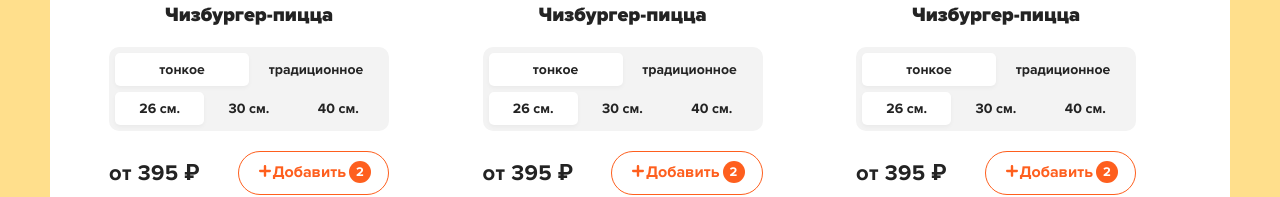
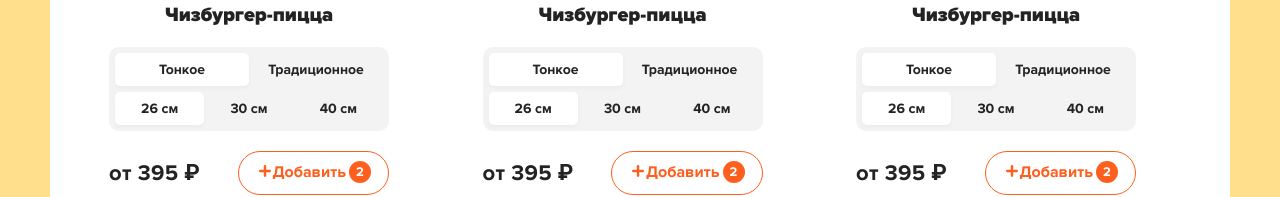
Before and after one commit to Yuzeyzer/vue-dodo-pizza, a Vue app: page / in a window 1280 px wide. Shown: the part 565-762 px from the top of the page. Built offline with nearby package versions, Linux system fonts and the light colour scheme.

Commit message:
add listeners to pizzaItem component structure elements

```diff
--- a/src/components/SinglePizza.vue
+++ b/src/components/SinglePizza.vue
@@ -8,13 +8,24 @@
 		<h4 class="pizza-block__title">Чизбургер-пицца</h4>
 		<div class="pizza-block__selector">
 			<ul>
-				<li class="active">тонкое</li>
-				<li>традиционное</li>
+				<li
+					v-for="(item, index) in pizzaTypes"
+					:key="item"
+					:class="{ active: activePizzaType === index }"
+					@click="setAcivePizzaType(index)"
+				>
+					{{ item }}
+				</li>
 			</ul>
 			<ul>
-				<li class="active">26 см.</li>
-				<li>30 см.</li>
-				<li>40 см.</li>
+				<li
+					v-for="(item, index) in pizzaSizes"
+					:key="item"
+					:class="{ active: activePizzaSize === index }"
+					@click="setAcivePizzaSize(index)"
+				>
+					{{ item }} см
+				</li>
 			</ul>
 		</div>
 		<div class="pizza-block__bottom">
@@ -46,7 +57,25 @@ export default {
 		const pizzaTypes = ref(["Тонкое", "Традиционное"]);
 		const pizzaSizes = ref(["26", "30", "40"]);
 
-		return { pizzaTypes, pizzaSizes };
+		const activePizzaType = ref(0);
+		const activePizzaSize = ref(0);
+
+		const setAcivePizzaType = (index) => {
+			activePizzaType.value = index;
+		};
+
+		const setAcivePizzaSize = (index) => {
+			activePizzaSize.value = index;
+		};
+
+		return {
+			pizzaTypes,
+			pizzaSizes,
+			activePizzaType,
+			activePizzaSize,
+			setAcivePizzaType,
+			setAcivePizzaSize,
+		};
 	},
 };
 </script>
```
